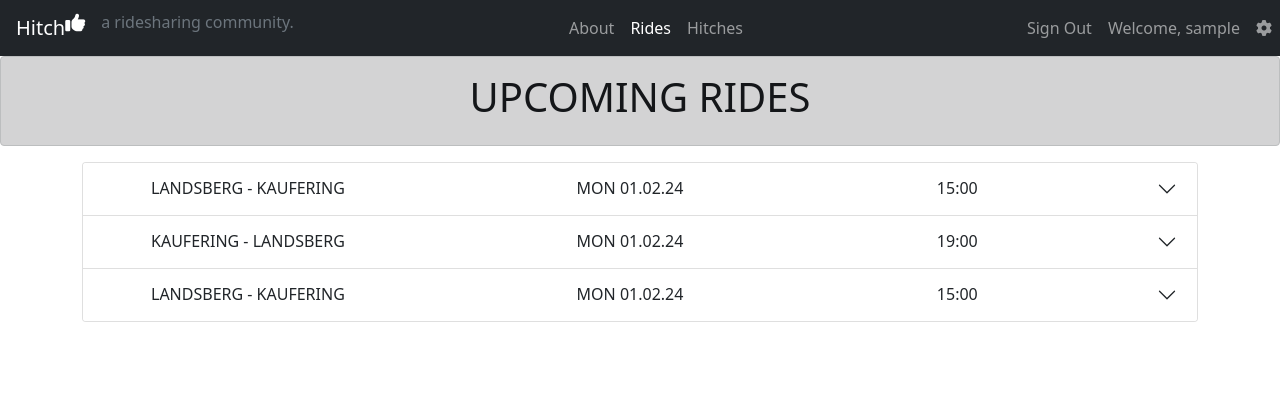
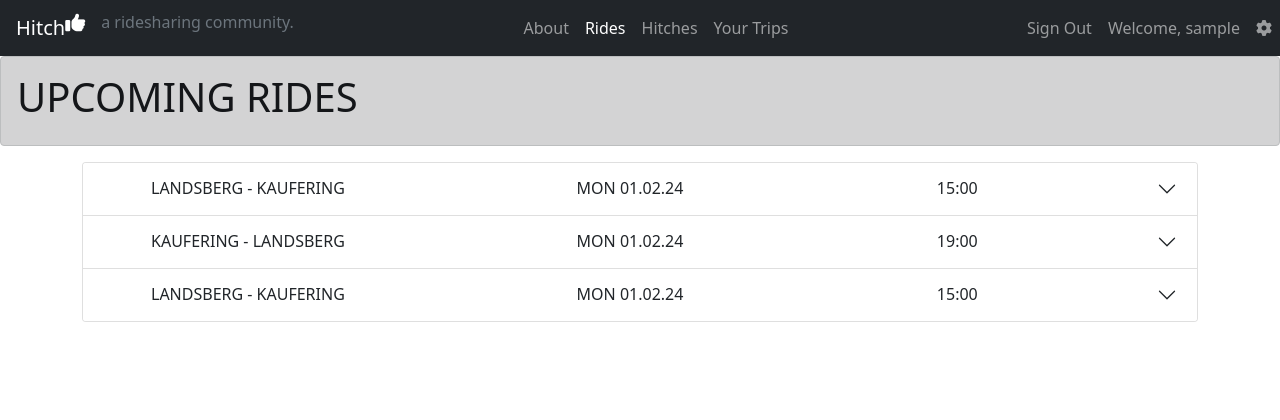
Before and after one commit to A-Hoenig/Hitch, a Django app: page / in a window 1280 px wide. Shown: the top 420 px of the page. Run offline with Django 4.2, Linux system fonts and the light colour scheme; the visitor is signed in with stand-in values (Sample User, id 1); some libraries are stand-ins or nearby versions.

Commit message:
add your trips page when logged in. change title styling

```diff
--- a/hitch/urls.py
+++ b/hitch/urls.py
@@ -26,4 +26,5 @@ urlpatterns = [
     path('hitches/', views.hitches, name='hitches'),
     path('user_profile/', views.profile, name='user_profile'),
     path('vehicles/', views.vehicles, name='vehicles'),
+    path('user_trips/', views.trips, name='user_trips'),
 ]
--- a/rides/forms.py
+++ b/rides/forms.py
@@ -65,7 +65,6 @@ class VehicleForm(forms.ModelForm):
                 Div('status', css_class='col-md-6'),
                 css_class='row'
             ),
-
         )
 
     class Meta:
--- a/rides/templates/rides/about.html
+++ b/rides/templates/rides/about.html
@@ -4,7 +4,7 @@
 
 {% block content %}
 
-<div class="alert alert-dark text-center" role="alert">
+<div class="alert alert-dark" role="alert">
   <h1>ABOUT OUR COMMUNITY</h1>
 </div>
 
--- a/rides/templates/rides/hitches.html
+++ b/rides/templates/rides/hitches.html
@@ -3,7 +3,7 @@
 
 
 {% block content %}
-<div class="alert alert-dark text-center" role="alert">
+<div class="alert alert-dark" role="alert">
     <h1>HITCH REQUESTS</h1>
 </div>
 
--- a/rides/templates/rides/rides.html
+++ b/rides/templates/rides/rides.html
@@ -4,7 +4,7 @@
 
 
 {% block content %}
-<div class="alert alert-dark text-center" role="alert">
+<div class="alert alert-dark" role="alert">
     <h1>UPCOMING RIDES</h1>
 </div>
 
--- a/rides/templates/rides/user_profile.html
+++ b/rides/templates/rides/user_profile.html
@@ -6,7 +6,7 @@
 
 {% block content %}
 
-<div class="alert alert-dark text-center" role="alert">
+<div class="alert alert-dark" role="alert">
   <h1>USER PROFILE</h1>
 </div>
 
--- a/rides/views.py
+++ b/rides/views.py
@@ -104,3 +104,11 @@ def vehicles(request):
         }
 
     return render(request, 'rides/vehicles.html', context)
+
+@login_required
+def trips(request):
+
+    context = {
+        "username": request.user
+    }
+    return render(request, 'rides/user_trips.html', context)
--- a/templates/base.html
+++ b/templates/base.html
@@ -56,6 +56,12 @@
                     <a class="nav-link {% if request.path == hitches_url %} active" aria-current="page{% endif %}"
                         href="{% url 'hitches' %}">Hitches</a>
                 </li>
+                {% if user.is_authenticated %}
+                <li class="nav-item">
+                    <a class="nav-link {% if request.path == user_trips_url %} active" aria-current="page{% endif %}"
+                        href="{% url 'user_trips' %}">Your Trips</a>
+                </li>
+                {% endif %}
             </ul>
             <ul class="nav navbar-nav ml-auto w-100 justify-content-end">
                 {% if user.is_authenticated %}
```
Also changed, not shown: rides/templates/rides/user_trips.html (added, +19 -0 lines).
